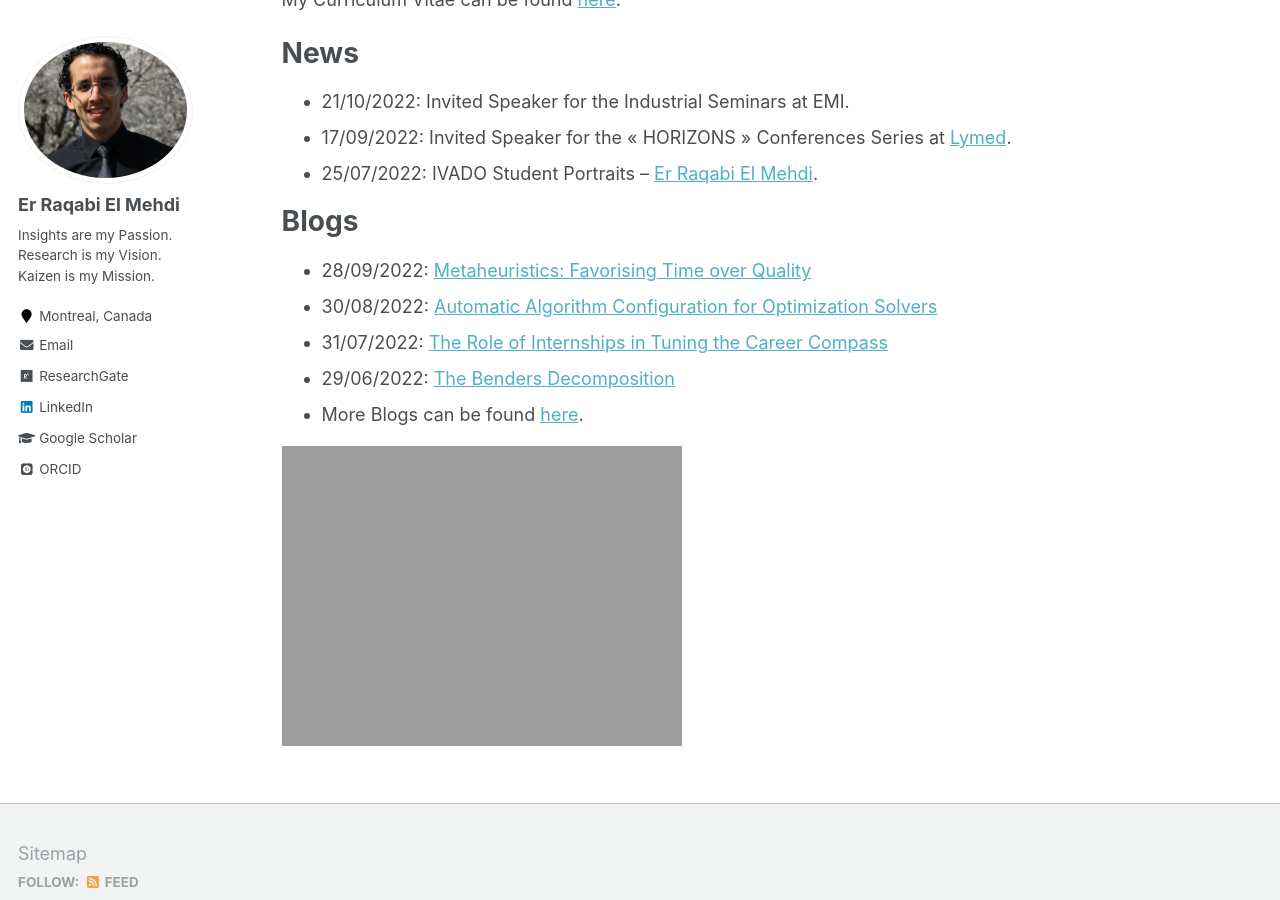
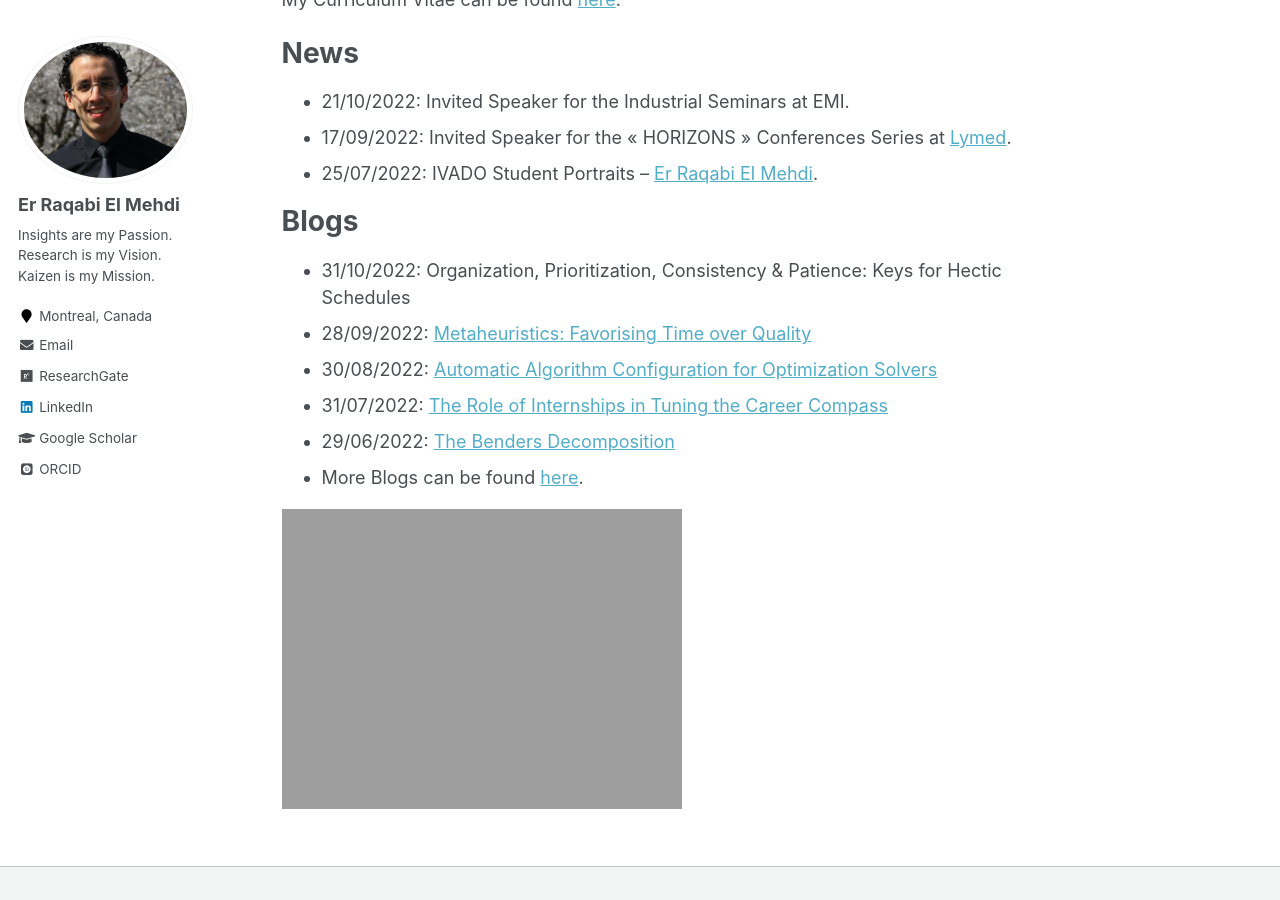
Before and after one commit to RqbMedi/rqbmedi.github.io, a Jekyll site: the page built from _pages/about.md, in a window 1280 px wide and 900 px high, scrolled down 553 px. Built offline with Jekyll 4.4.1, drawn with Linux system fonts in a browser that asks for light colours; some web fonts are replaced.

Commit message:
Update about.md

```diff
--- a/_pages/about.md
+++ b/_pages/about.md
@@ -24,6 +24,7 @@ News
 
 Blogs
 ======
+- 31/10/2022: Organization, Prioritization, Consistency & Patience: Keys for Hectic Schedules
 - 28/09/2022: [Metaheuristics: Favorising Time over Quality](https://erraqabielmehdi.medium.com/metaheuristics-favorising-time-over-quality-1c0c7a68fa37)
 - 30/08/2022: [Automatic Algorithm Configuration for Optimization Solvers](https://erraqabielmehdi.medium.com/automatic-algorithm-configuration-for-optimization-solvers-66ac3861a233)
 - 31/07/2022: [The Role of Internships in Tuning the Career Compass](https://www.linkedin.com/pulse/role-internships-tuning-career-compass-er-raqabi-el-mehdi-%E3%83%A9%E3%82%AB%E3%83%93-%E3%83%A1%E3%83%87%E3%82%A3/)
```
